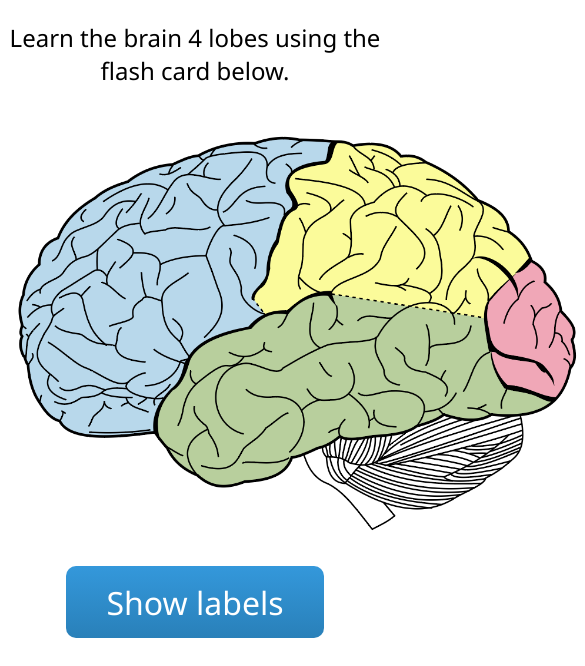
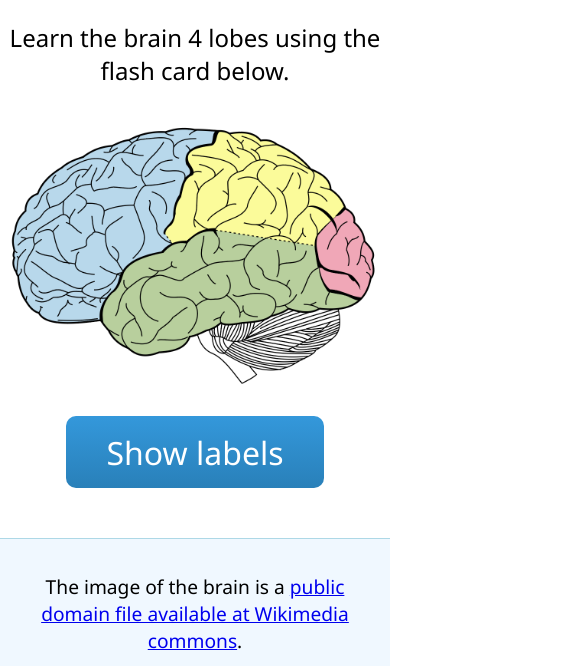
Before and after one commit to MALTT-STIC/stic-1-first-steps-with-javascript, a plain HTML site: page 02-step/index.html in a window 390 px wide. Shown: the part 178-844 px from the top of the page, 585 px wide, since content can reach past the window. Drawn offline with Linux system fonts and the light colour scheme.

Commit message:
Image responsive

```diff
--- a/02-step/assets/css/style.css
+++ b/02-step/assets/css/style.css
@@ -22,6 +22,7 @@ main {
 }
 
 .brain-image {
+  width: 100%;
   max-width: 600px;
 }
 
--- a/03-step/assets/css/style.css
+++ b/03-step/assets/css/style.css
@@ -22,6 +22,7 @@ main {
 }
 
 .brain-image {
+  width: 100%;
   max-width: 600px;
 }
 
--- a/04-step/assets/css/style.css
+++ b/04-step/assets/css/style.css
@@ -22,6 +22,7 @@ main {
 }
 
 .brain-image {
+  width: 100%;
   max-width: 600px;
 }
 
--- a/05-step/assets/css/style.css
+++ b/05-step/assets/css/style.css
@@ -22,6 +22,7 @@ main {
 }
 
 .brain-image {
+  width: 100%;
   max-width: 600px;
 }
 
--- a/06-final/assets/css/style.css
+++ b/06-final/assets/css/style.css
@@ -22,6 +22,7 @@ main {
 }
 
 .brain-image {
+  width: 100%;
   max-width: 600px;
 }
 
```
